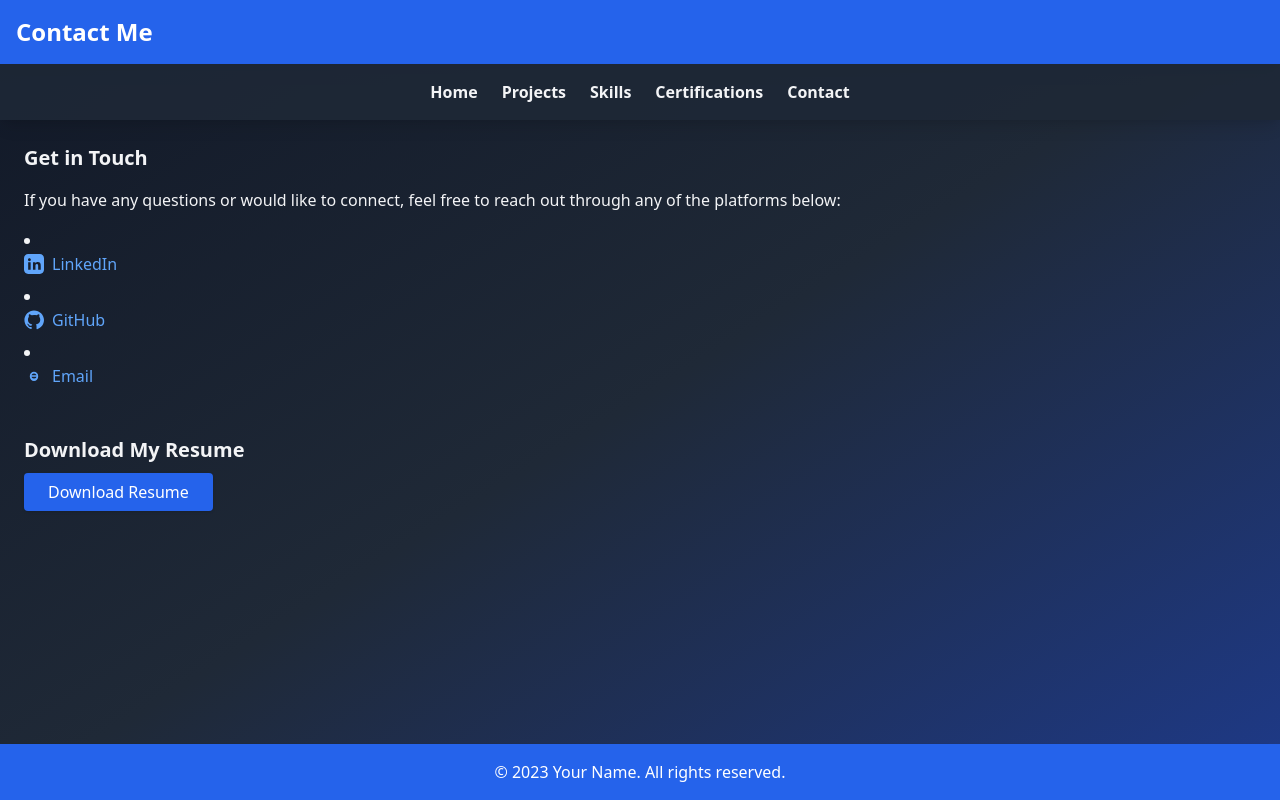
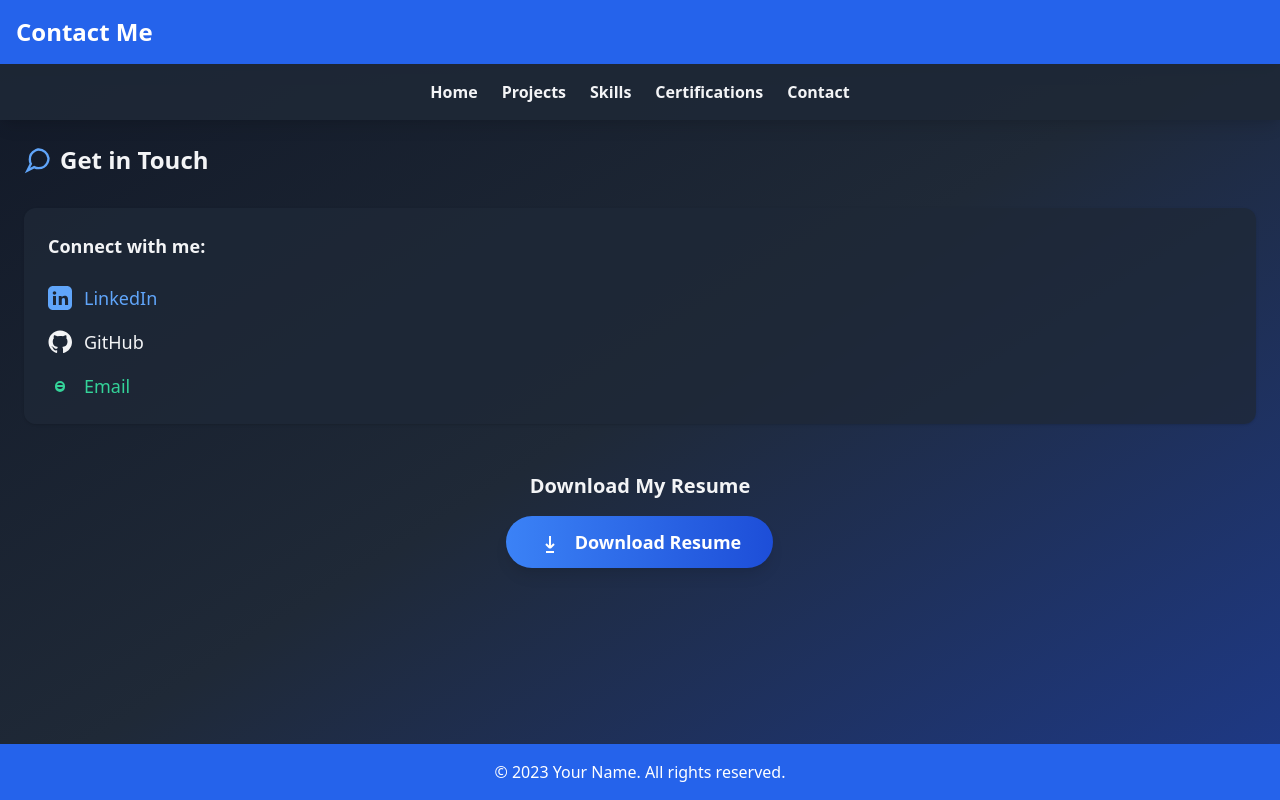
Before and after one commit to TanmayaChoudhury/Devops-Portfolio, a website: page public/contact.html in a window 1280 px wide. Drawn offline with nearby package versions, Linux system fonts and the light colour scheme.

Commit message:
Made Animations Smooth

```diff
--- a/public/contact.html
+++ b/public/contact.html
@@ -54,35 +54,34 @@
 
   <main class="container mx-auto p-6 relative z-10">
     <section class="mb-12 animate__animated animate__fadeInUp">
-      <h2 class="text-xl font-semibold mb-4">Get in Touch</h2>
-      <p>If you have any questions or would like to connect, feel free to reach out through any of the platforms below:</p>
-      <ul class="list-disc list-inside mt-4 space-y-2">
-        <li>
-          <a href="https://www.linkedin.com/in/yourprofile" target="_blank" class="flex items-center gap-2 text-blue-400 hover:text-blue-300 transition-colors duration-300 animate__animated animate__fadeInUp">
-            <svg class="h-5 w-5" fill="currentColor" viewBox="0 0 24 24"><path d="M19 0h-14c-2.76 0-5 2.24-5 5v14c0 2.76 2.24 5 5 5h14c2.76 0 5-2.24 5-5v-14c0-2.76-2.24-5-5-5zm-11 19h-3v-9h3v9zm-1.5-10.28c-.97 0-1.75-.79-1.75-1.75s.78-1.75 1.75-1.75 1.75.79 1.75 1.75-.78 1.75-1.75 1.75zm13.5 10.28h-3v-4.5c0-1.08-.02-2.47-1.5-2.47-1.5 0-1.73 1.17-1.73 2.39v4.58h-3v-9h2.89v1.23h.04c.4-.75 1.37-1.54 2.82-1.54 3.01 0 3.57 1.98 3.57 4.56v4.75z"/></svg>
+      <h2 class="text-2xl font-bold mb-4 flex items-center gap-2">
+        <svg class="h-7 w-7 text-blue-400 animate__animated animate__bounceIn" fill="none" stroke="currentColor" stroke-width="2" viewBox="0 0 24 24"><path d="M21 10.5a8.38 8.38 0 01-.9 3.8 8.5 8.5 0 01-7.6 4.7 8.38 8.38 0 01-3.8-.9L3 21l2.9-5.7a8.38 8.38 0 01-.9-3.8 8.5 8.5 0 014.7-7.6A8.38 8.38 0 0112 3a8.5 8.5 0 019 7.5z"/></svg>
+        Get in Touch
+      </h2>
+      <div class="flex flex-col gap-6 justify-center animate__animated animate__fadeInRight mt-8">
+        <div class="bg-gray-800 bg-opacity-80 rounded-xl p-6 shadow flex flex-col gap-4">
+          <h3 class="text-lg font-semibold mb-2">Connect with me:</h3>
+          <a href="https://www.linkedin.com/in/yourprofile" target="_blank" class="flex items-center gap-3 text-blue-400 hover:text-blue-300 transition-colors duration-300 text-lg font-medium">
+            <svg class="h-6 w-6" fill="currentColor" viewBox="0 0 24 24"><path d="M19 0h-14c-2.76 0-5 2.24-5 5v14c0 2.76 2.24 5 5 5h14c2.76 0 5-2.24 5-5v-14c0-2.76-2.24-5-5-5zm-11 19h-3v-9h3v9zm-1.5-10.28c-.97 0-1.75-.79-1.75-1.75s.78-1.75 1.75-1.75 1.75.79 1.75 1.75-.78 1.75-1.75 1.75zm13.5 10.28h-3v-4.5c0-1.08-.02-2.47-1.5-2.47-1.5 0-1.73 1.17-1.73 2.39v4.58h-3v-9h2.89v1.23h.04c.4-.75 1.37-1.54 2.82-1.54 3.01 0 3.57 1.98 3.57 4.56v4.75z"/></svg>
             LinkedIn
           </a>
-        </li>
-        <li>
-          <a href="https://github.com/yourprofile" target="_blank" class="flex items-center gap-2 text-blue-400 hover:text-blue-300 transition-colors duration-300 animate__animated animate__fadeInUp animate__delay-1s">
-            <svg class="h-5 w-5" fill="currentColor" viewBox="0 0 24 24"><path d="M12 .5C5.73.5.5 5.73.5 12c0 5.08 3.29 9.39 7.86 10.91.58.11.79-.25.79-.56v-2.01c-3.2.7-3.87-1.54-3.87-1.54-.53-1.34-1.3-1.7-1.3-1.7-1.06-.72.08-.71.08-.71 1.17.08 1.79 1.2 1.79 1.2 1.04 1.78 2.73 1.27 3.4.97.11-.75.41-1.27.75-1.56-2.56-.29-5.26-1.28-5.26-5.7 0-1.26.45-2.29 1.19-3.09-.12-.29-.52-1.46.11-3.04 0 0 .97-.31 3.18 1.18a11.1 11.1 0 012.9-.39c.98.01 1.97.13 2.9.39 2.2-1.49 3.17-1.18 3.17-1.18.63 1.58.23 2.75.11 3.04.74.8 1.19 1.83 1.19 3.09 0 4.43-2.7 5.41-5.27 5.7.42.36.8 1.09.8 2.2v3.26c0 .31.21.67.8.56C20.71 21.39 24 17.08 24 12c0-6.27-5.23-11.5-12-11.5z"/></svg>
+          <a href="https://github.com/yourprofile" target="_blank" class="flex items-center gap-3 text-gray-100 hover:text-blue-400 transition-colors duration-300 text-lg font-medium">
+            <svg class="h-6 w-6" fill="currentColor" viewBox="0 0 24 24"><path d="M12 .5C5.73.5.5 5.73.5 12c0 5.08 3.29 9.39 7.86 10.91.58.11.79-.25.79-.56v-2.01c-3.2.7-3.87-1.54-3.87-1.54-.53-1.34-1.3-1.7-1.3-1.7-1.06-.72.08-.71.08-.71 1.17.08 1.79 1.2 1.79 1.2 1.04 1.78 2.73 1.27 3.4.97.11-.75.41-1.27.75-1.56-2.56-.29-5.26-1.28-5.26-5.7 0-1.26.45-2.29 1.19-3.09-.12-.29-.52-1.46.11-3.04 0 0 .97-.31 3.18 1.18a11.1 11.1 0 012.9-.39c.98.01 1.97.13 2.9.39 2.2-1.49 3.17-1.18 3.17-1.18.63 1.58.23 2.75.11 3.04.74.8 1.19 1.83 1.19 3.09 0 4.43-2.7 5.41-5.27 5.7.42.36.8 1.09.8 2.2v3.26c0 .31.21.67.8.56C20.71 21.39 24 17.08 24 12c0-6.27-5.23-11.5-12-11.5z"/></svg>
             GitHub
           </a>
-        </li>
-        <li>
-          <a href="mailto:your.email@example.com" class="flex items-center gap-2 text-blue-400 hover:text-blue-300 transition-colors duration-300 animate__animated animate__fadeInUp animate__delay-2s">
-            <svg class="h-5 w-5" fill="none" stroke="currentColor" stroke-width="2" viewBox="0 0 24 24"><path d="M16 12H8m8 0a4 4 0 11-8 0 4 4 0 018 0zm0 0v1a4 4 0 01-8 0v-1"></path></svg>
+          <a href="mailto:your.email@example.com" class="flex items-center gap-3 text-green-400 hover:text-green-300 transition-colors duration-300 text-lg font-medium">
+            <svg class="h-6 w-6" fill="none" stroke="currentColor" stroke-width="2" viewBox="0 0 24 24"><path d="M16 12H8m8 0a4 4 0 11-8 0 4 4 0 018 0zm0 0v1a4 4 0 01-8 0v-1"></path></svg>
             Email
           </a>
-        </li>
-      </ul>
+        </div>
+      </div>
     </section>
-
-    <section class="animate__animated animate__fadeInUp animate__delay-3s">
+    <section class="animate__animated animate__fadeInUp animate__delay-3s flex flex-col items-center mt-12">
       <h2 class="text-xl font-semibold mb-4">Download My Resume</h2>
       <a href="path/to/your/resume.pdf"
-         class="bg-blue-600 hover:bg-blue-700 text-white px-6 py-2 rounded shadow transition transform hover:scale-105"
+         class="bg-gradient-to-r from-blue-500 to-blue-700 hover:from-blue-700 hover:to-blue-900 text-white px-8 py-3 rounded-full shadow-lg font-bold text-lg transition transform hover:scale-105 animate__animated animate__pulse animate__infinite"
          download>
+        <svg class="h-6 w-6 inline-block mr-2" fill="none" stroke="currentColor" stroke-width="2" viewBox="0 0 24 24"><path d="M12 4v12m0 0l-4-4m4 4l4-4m-8 8h8"/></svg>
         Download Resume
       </a>
     </section>
```
Also changed, not shown: public/skills.html (+1 -1 lines).
